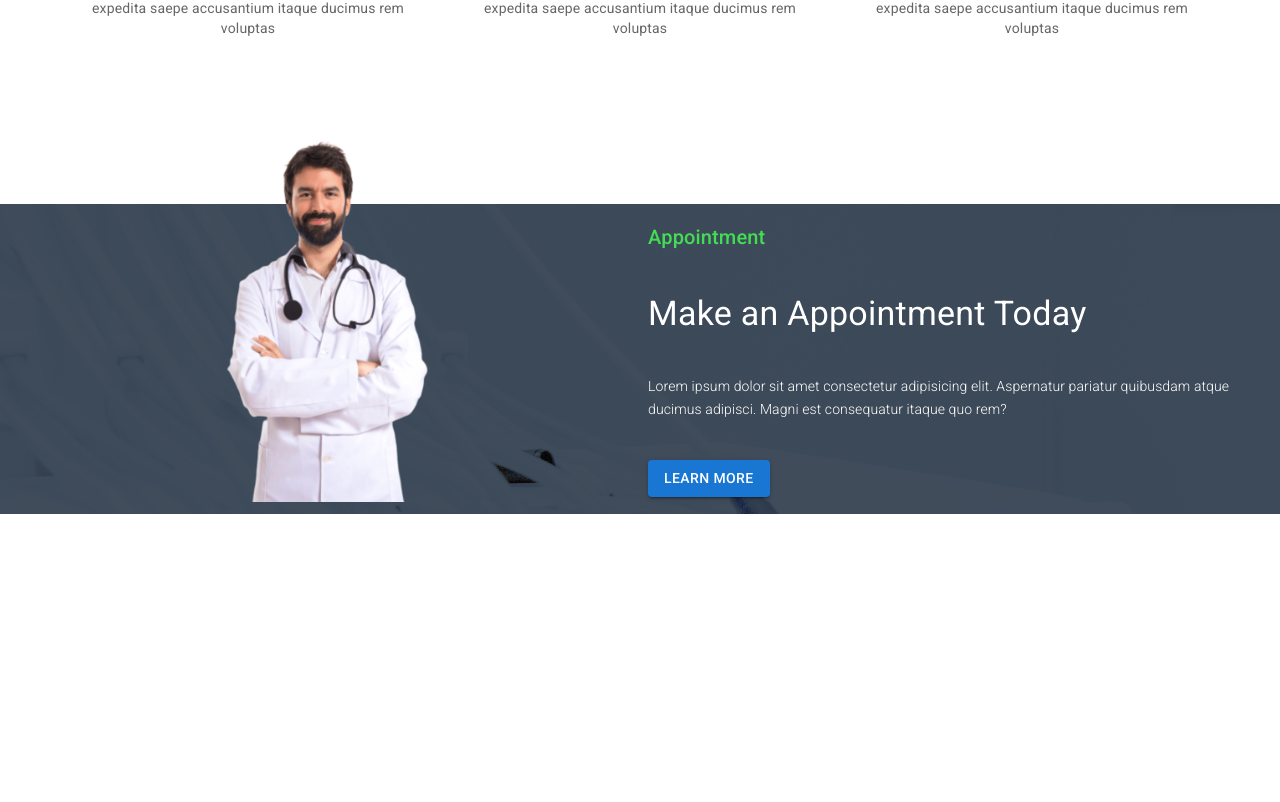
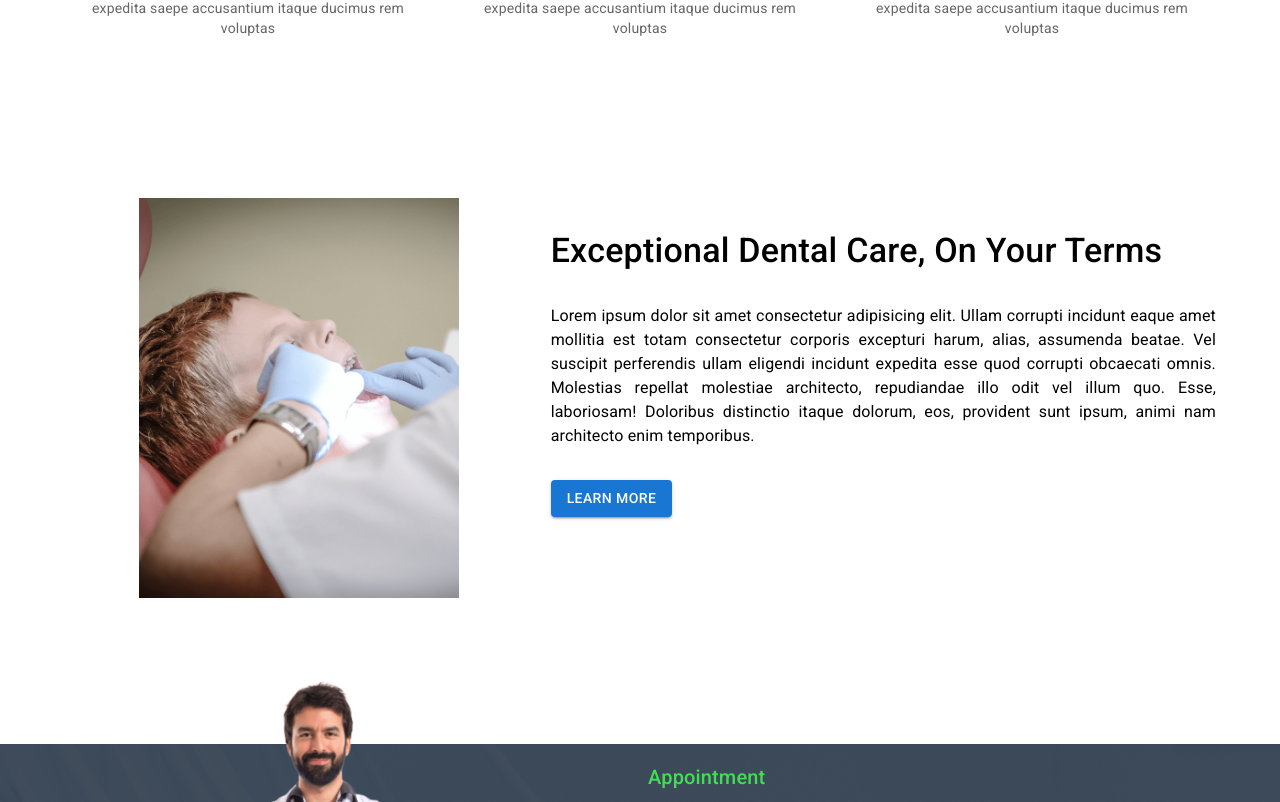
Before and after one commit to dipdastoko/doctors-portal-client, a React (Create React App) app: page /home in a window 1280 px wide. Shown: the part 676-1478 px from the top of the page. Before the commit the page ends 1190 px from the top, so only its background shows below. Built offline with nearby package versions, Linux system fonts and the light colour scheme.

Commit message:
exceptional dental care

```diff
--- /dev/null
+++ b/src/Pages/Home/ExceptionalDental/ExceptionalDental.js
@@ -0,0 +1,27 @@
+import { Button, Grid, Typography } from '@mui/material';
+import { Container } from '@mui/system';
+import React from 'react';
+import treatment from '../../../images/treatment.png';
+
+const ExceptionalDental = () => {
+    return (
+        <Container>
+            <Grid sx={{ mt: 15 }} container spacing={2}>
+
+                <Grid item xs={12} md={5}>
+                    <img style={{ width: "320px", height: "400px" }} src={treatment} alt="" />
+                </Grid>
+                <Grid style={{ textAlign: 'left' }} item xs={12} md={7}>
+                    <Typography sx={{ mt: 4 }} variant='h4' style={{ fontWeight: 500 }}>
+                        Exceptional Dental Care, On Your Terms
+                    </Typography>
+                    <Typography sx={{ my: 4 }} variant='body1' style={{ textAlign: 'justify' }}>Lorem ipsum dolor sit amet consectetur adipisicing elit. Ullam corrupti incidunt eaque amet mollitia est totam consectetur corporis excepturi harum, alias, assumenda beatae. Vel suscipit perferendis ullam eligendi incidunt expedita esse quod corrupti obcaecati omnis. Molestias repellat molestiae architecto, repudiandae illo odit vel illum quo. Esse, laboriosam! Doloribus distinctio itaque dolorum, eos, provident sunt ipsum, animi nam architecto enim temporibus.</Typography>
+                    <Button variant='contained'> Learn More</Button>
+                </Grid>
+            </Grid>
+        </Container>
+
+    );
+};
+
+export default ExceptionalDental;
--- a/src/Pages/Home/Home/Home.js
+++ b/src/Pages/Home/Home/Home.js
@@ -1,6 +1,7 @@
 import React from 'react';
 import AppointmentBanner from '../AppointmentBanner/AppointmentBanner';
 import Banner from '../Banner/Banner';
+import ExceptionalDental from '../ExceptionalDental/ExceptionalDental';
 import Services from '../Services/Services';
 import Navigation from '../Shared/Navigation/Navigation';
 
@@ -10,6 +11,7 @@ const Home = () => {
             <Navigation />
             <Banner />
             <Services />
+            <ExceptionalDental />
             <AppointmentBanner />
         </div>
     );
```
